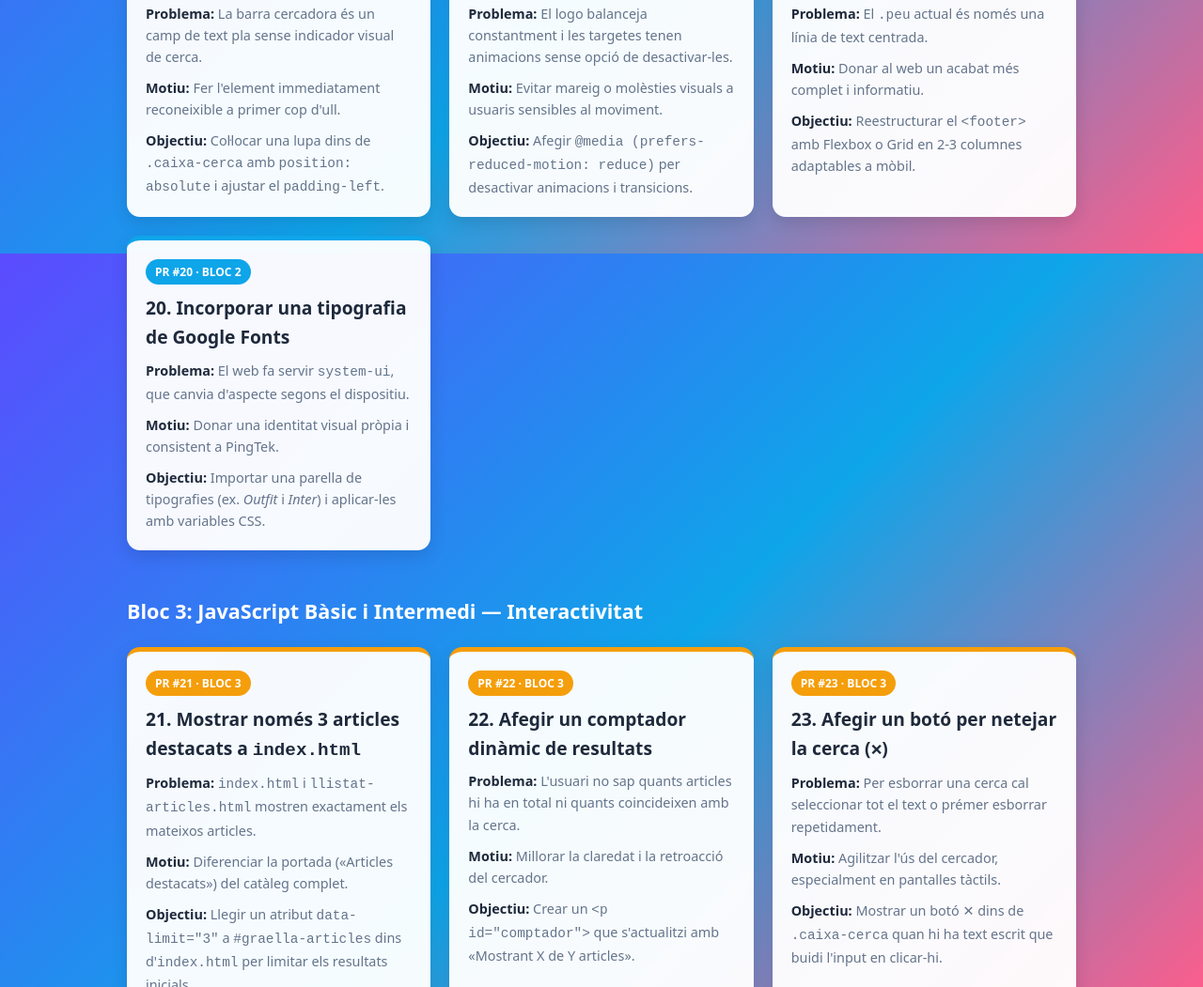
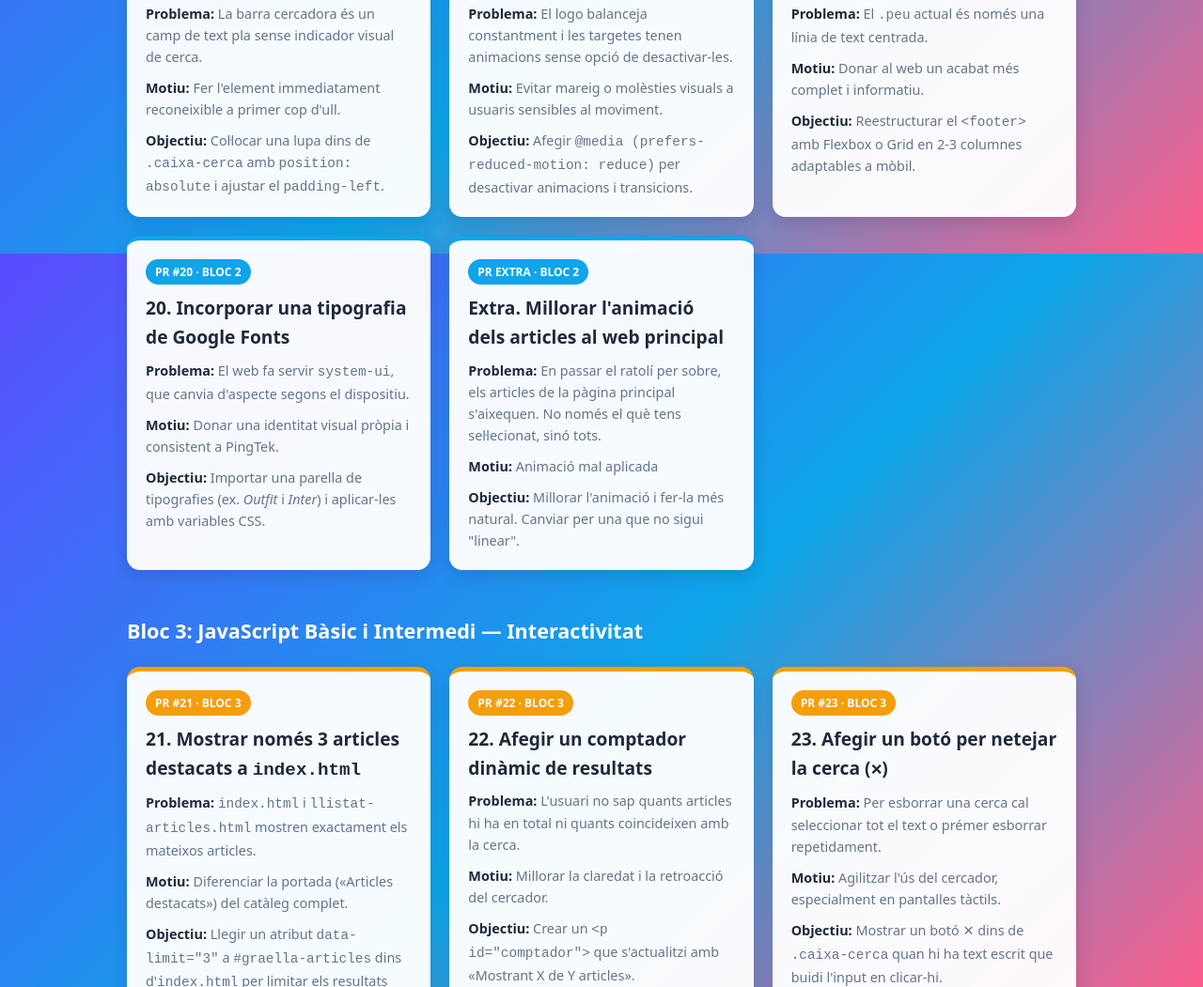
Before and after one commit to dvalino-inscampalans/dvalino-inscampalans.github.io, a plain HTML site: page llistat_millores.html in a window 1280 px wide. Shown: the part 2930-3981 px from the top of the page at 94% size. Drawn offline with Linux system fonts and the light colour scheme.

Commit message:
Update llistat_millores.html

```diff
--- a/llistat_millores.html
+++ b/llistat_millores.html
@@ -251,6 +251,16 @@
         </div>
       </article>
 
+      <article class="targeta" style="border-top-color: #0ea5e9;">
+        <div>
+          <span class="etiqueta" style="background-color: #0ea5e9;">PR extra · Bloc 2</span>
+          <h3>Extra. Millorar l'animació dels articles al web principal</h3>
+          <p><strong>Problema:</strong> En passar el ratolí per sobre, els articles de la pàgina principal s'aixequen. No només el què tens sel·lecionat, sinó tots.</p>
+          <p><strong>Motiu:</strong> Animació mal aplicada</p>
+          <p><strong>Objectiu:</strong> Millorar l'animació i fer-la més natural. Canviar per una que no sigui "linear".</p>
+        </div>
+      </article>
+
     </div>
 
     <!-- BLOC 3 -->
```
